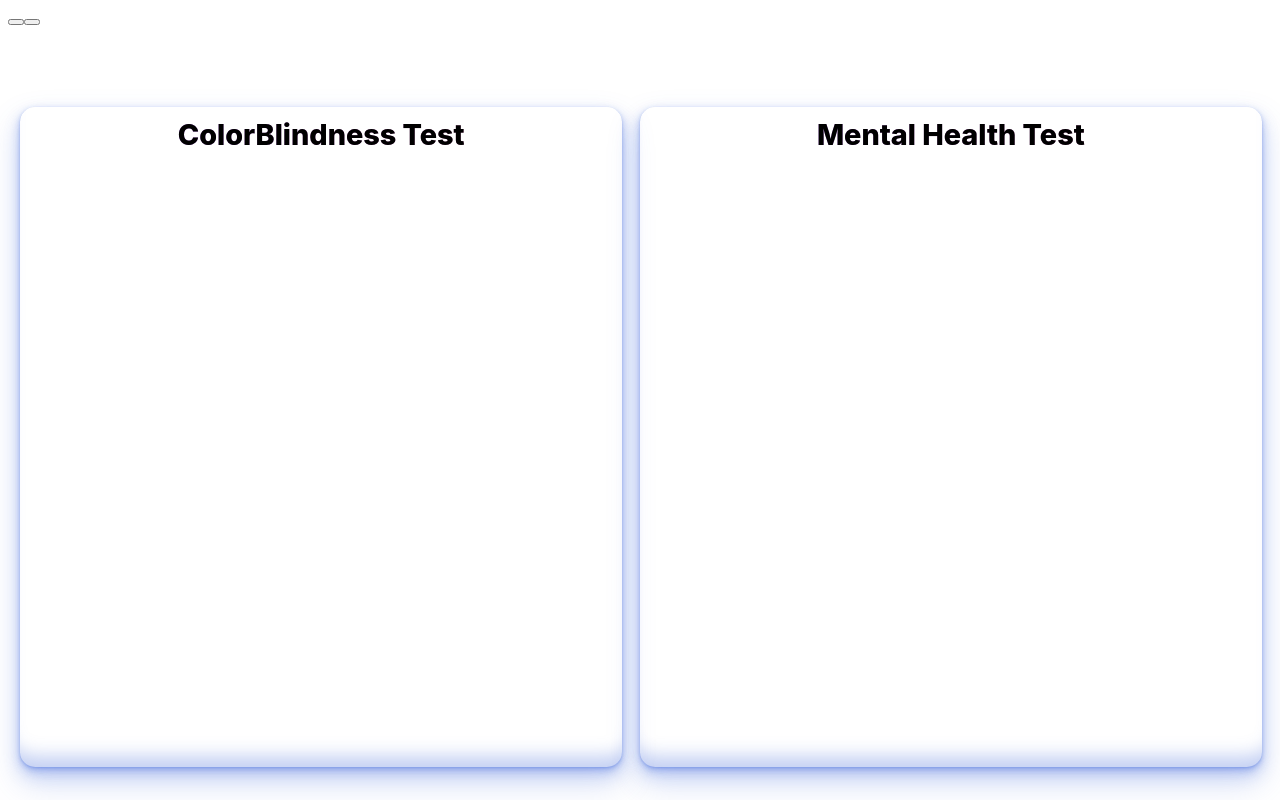
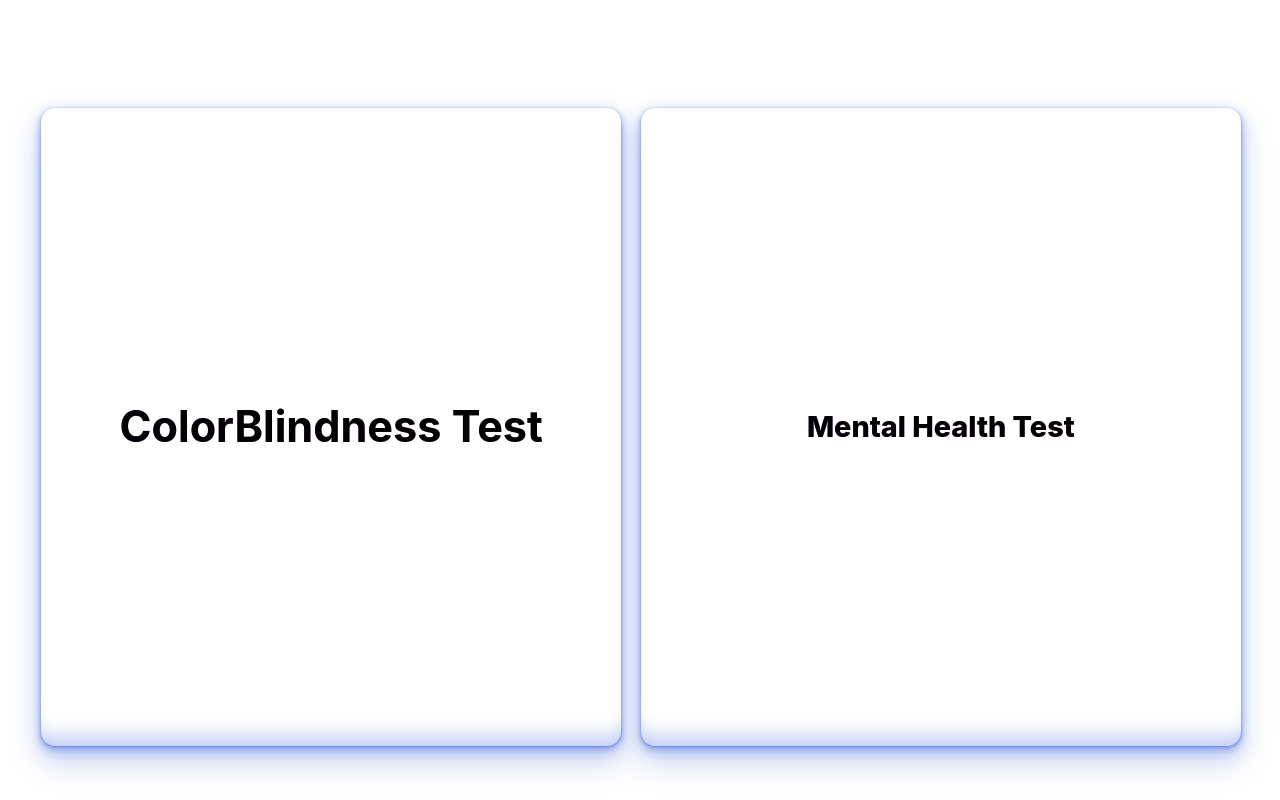
Before and after one commit to harshanand25/cerebral_inspection, a React (Create React App) app: page / in a window 1280 px wide. Built offline with nearby package versions, Linux system fonts and the light colour scheme.

Commit message:
apple pie

```diff
--- /dev/null
+++ b/src/Testselection.css
@@ -0,0 +1,68 @@
+.MHT
+{
+    text-align: center;
+    position: fixed;
+    font-size: 1.8rem;
+    font-weight: 800;
+    line-height: 2.2rem;
+    cursor: pointer;
+    border: none;
+    height: 80%;
+    width: 47% ;
+    top: 107px;
+    left: 50%;
+    right: 20px;
+    bottom: 40x;
+    margin-right: 20px;
+    padding: 10px;
+    border-radius: 15px;
+    background-image: linear-gradient(90.07deg, #A265F2 -16.29%, #985EFF -9.5%, #EA9A91 118.76%, rgba(225, 147, 157, 0.77) 127.64%);
+    background-clip: text;
+    -webkit-background-clip: text;
+    font-family: -apple-system, BlinkMacSystemFont, "Segoe UI", Helvetica, Arial, sans-serif, "Apple Color Emoji", "Segoe UI Emoji", "Segoe UI Symbol";
+    overflow: hidden;
+    word-wrap:break-word; /*TO wrap the text inside the button*/
+    box-shadow: rgba(85, 119, 222, 0.35) 0 -25px 18px -14px inset, rgba(85, 119, 222, .25) 0 1px 2px, rgba(85, 119, 222, .25) 0 2px 4px, rgba(85, 119, 222, .25) 0 4px 8px, rgba(85, 119, 222, .25) 0 8px 16px, rgba(85, 119, 222, .25) 0 16px 32px;
+}
+
+.MHT:hover{
+    transform: translateY(50%);
+    transform: scale(1.01);
+    transition: all 0.5s;
+}
+
+.MHT:hover::after{
+    content: attr(data-hover);
+    font-size: 24px;
+    transform: scale(1.01);
+}
+
+.CBT
+{
+    text-align: center;
+    position: fixed;
+    font-size: 1.8rem;
+    font-weight: 800;
+    line-height: 2.2rem;
+    cursor: pointer;
+    border: none;
+    height: 80%;
+    width: 45.5% ;
+    top: 107px;
+    left: 40px;
+    right: 20px;
+    bottom: 40x;
+    padding: 10px;
+    border-radius: 15px;
+    background-image: linear-gradient(90.07deg, #A265F2 -16.29%, #985EFF -9.5%, #EA9A91 118.76%, rgba(225, 147, 157, 0.77) 127.64%);
+    background-clip: text;
+    -webkit-background-clip: text;
+    font-family: -apple-system, BlinkMacSystemFont, "Segoe UI", Helvetica, Arial, sans-serif, "Apple Color Emoji", "Segoe UI Emoji", "Segoe UI Symbol";
+    box-shadow: rgba(85, 119, 222, 0.35) 0 -25px 18px -14px inset, rgba(85, 119, 222, .25) 0 1px 2px, rgba(85, 119, 222, .25) 0 2px 4px, rgba(85, 119, 222, .25) 0 4px 8px, rgba(85, 119, 222, .25) 0 8px 16px, rgba(85, 119, 222, .25) 0 16px 32px;
+}
+
+.CBT:hover
+{
+    box-shadow: rgba(85, 119, 222, 0.35) 0 -25px 18px -14px inset, rgba(85, 119, 222, .25) 0 1px 2px, rgba(85, 119, 222, .25) 0 2px 4px, rgba(85, 119, 222, .25) 0 4px 8px, rgba(85, 119, 222, .25) 0 8px 16px, rgba(85, 119, 222, .25) 0 16px 32px;
+    transform: scale(1.01);
+}
--- /dev/null
+++ b/src/Testselection.js
@@ -0,0 +1,20 @@
+// import logo from "./logo.png";
+import React, { Component } from "react";
+import "./Testselection.css";
+class Testselection extends Component {
+  componentDidMount() {
+    document.title = "Cerebral Inspection";
+  }
+  render() {
+    return (
+      <form>
+        <button className="MHT" data-hover="YOOOOO WASSSUPdafdafadfadfadfadffffh hhhhh hhhhhhh hhhhhhhhh hhhhhhhhhhr rrrrrrrrrrrrr rrrrrrrrrrr rrrrrrrrrrrrrrrrrr ">Mental Health Test
+        </button>
+        <button className="CBT" type="button">
+          <h2>ColorBlindness Test</h2>
+        </button>
+      </form>
+    );
+  }
+}
+export default Testselection;
--- a/src/Testselector.css
+++ b/src/Testselector.css
@@ -1,56 +1,29 @@
-.MHT::before
+.header-div {
+    width: 100%;
+    height: 87px;
+    background-color: rgb(132, 168, 215);
+    position: absolute;
+    top: 0;
+    left: 0;
+    right: 0;
+    color: black;
+    z-index: 7;
+    box-shadow: 0 3px 8px rgba(0, 0, 0, .25);
+}
+
+.CBT
 {
-    content: "Mental Health Test";
-    text-align: center;
+    display: inline-block;
+    position: relative;
+    content: "ColorBlindness Test";
+    text-align: justify;
     position: fixed;
     font-size: 1.8rem;
     font-weight: 800;
     line-height: 2.2rem;
+    background: #afe3f8;
     cursor: pointer;
-    border: none;
-    height: 80%;
-    width: 47% ;
-    top: 107px;
-    left: 50%;
-    right: 20px;
-    bottom: 40x;
-    margin-right: 20px;
-    padding: 10px;
-    border-radius: 15px;
-    background-image: linear-gradient(90.07deg, #A265F2 -16.29%, #985EFF -9.5%, #EA9A91 118.76%, rgba(225, 147, 157, 0.77) 127.64%);
-    background-clip: text;
-    -webkit-background-clip: text;
-    font-family: -apple-system, BlinkMacSystemFont, "Segoe UI", Helvetica, Arial, sans-serif, "Apple Color Emoji", "Segoe UI Emoji", "Segoe UI Symbol";
-    /* font-family: CerebriSans-Regular, -apple-system, system-ui, Roboto, sans-serif; */
-    /* background-color: rgb(143, 185, 239); */
-    box-shadow: rgba(85, 119, 222, 0.35) 0 -25px 18px -14px inset, rgba(85, 119, 222, .25) 0 1px 2px, rgba(85, 119, 222, .25) 0 2px 4px, rgba(85, 119, 222, .25) 0 4px 8px, rgba(85, 119, 222, .25) 0 8px 16px, rgba(85, 119, 222, .25) 0 16px 32px;
-}
-.MHT.MHT-continue::after
-.MHT.MHT-continue::before
-
-{
-
-}
-.MHT:hover::after {
-    color: red;
-    box-shadow: rgba(85, 119, 222, 0.35) 0 -25px 18px -14px inset, rgba(85, 119, 222, .25) 0 1px 2px, rgba(85, 119, 222, .25) 0 2px 4px, rgba(85, 119, 222, .25) 0 4px 8px, rgba(85, 119, 222, .25) 0 8px 16px, rgba(85, 119, 222, .25) 0 16px 32px;
-    transform: scale(1.01);
-}
-/*
-.MHT:active
-{
-   color: blue;
-} */
-
-.CBT::before
-{
-    content: "ColorBlindness Test";
-    text-align: center;
-    position: fixed;
-    font-size: 1.8rem;
-    font-weight: 800;
-    line-height: 2.2rem;
-    cursor: pointer;
+    text-decoration: none;
     border: none;
     height: 80%;
     width: 45.5% ;
@@ -60,12 +33,8 @@
     bottom: 40x;
     padding: 10px;
     border-radius: 15px;
-    background-image: linear-gradient(90.07deg, #A265F2 -16.29%, #985EFF -9.5%, #EA9A91 118.76%, rgba(225, 147, 157, 0.77) 127.64%);
-    background-clip: text;
-    -webkit-background-clip: text;
+    overflow: hidden;
     font-family: -apple-system, BlinkMacSystemFont, "Segoe UI", Helvetica, Arial, sans-serif, "Apple Color Emoji", "Segoe UI Emoji", "Segoe UI Symbol";
-    /* font-family: CerebriSans-Regular, -apple-system, system-ui, Roboto, sans-serif; */
-    /* background-color: rgb(143, 185, 239); */
     box-shadow: rgba(85, 119, 222, 0.35) 0 -25px 18px -14px inset, rgba(85, 119, 222, .25) 0 1px 2px, rgba(85, 119, 222, .25) 0 2px 4px, rgba(85, 119, 222, .25) 0 4px 8px, rgba(85, 119, 222, .25) 0 8px 16px, rgba(85, 119, 222, .25) 0 16px 32px;
 }
 
@@ -73,63 +42,107 @@
 {
     box-shadow: rgba(85, 119, 222, 0.35) 0 -25px 18px -14px inset, rgba(85, 119, 222, .25) 0 1px 2px, rgba(85, 119, 222, .25) 0 2px 4px, rgba(85, 119, 222, .25) 0 4px 8px, rgba(85, 119, 222, .25) 0 8px 16px, rgba(85, 119, 222, .25) 0 16px 32px;
     transform: scale(1.01);
+    transition: all 400ms;
 }
 
-/* .CBT:active
-{
- background-color: red;
-} */
-
-
-
-
-
-
-
-.buttons-container h2 {
-    font-family: "Roboto", sans-serif;
-    margin-bottom: 0;
-}
-
-.btn {
-    display: inline-block;
-    background: #e63946;
-    text-decoration: none;
-    width: 160px;
-    height: 42px;
-    margin: 24px 0;
-    border-radius: 10px;
-    overflow: hidden;
-
-    box-shadow: inset 0 4px 15px rgba(0, 0, 0, 0.2);
-    position: relative;
-}
-
-.btn.test-completed::after,
-.btn.test-completed::before {
-    content: "Test";
+.CBT.CBT-continue::after,
+.CBT.CBT-continue::before {
+    content: "ColorBlindness Test";
     position: absolute;
     text-align: center;
     width: 100%;
     font-family: "Roboto", sans-serif;
     color: #fff;
     font-weight: bold;
-    text-transform: uppercase;
-    line-height: 2.5;
+    line-height: 20;
 
     transition: all 400ms;
     top: 0;
 }
 
-.btn.btn.test-completed:hover::after {
-    top: -36px;
+.CBT.CBT.CBT-continue:hover::after {
+    top: -400px;
 }
 
-.btn.test-completed::before {
-    content: "Completed";
-    top: 36px;
+.CBT.CBT-continue::before
+ {
+    justify-content: center;
+    content: "Take ColorBlindness Test in Minutes!!!";
+    top: 400px;
 }
 
-.btn.btn.test-completed:hover::before {
+.CBT.CBT.CBT-continue:hover::before {
     top: 0;
 }
+
+.MHT
+{
+    word-wrap: break-word;
+    display: inline-block;
+    position: relative;
+    content: "Mental Health Test";
+    text-align: justify;
+    position: fixed;
+    font-size: 1.8rem;
+    font-weight: 800;
+    line-height: 2.2rem;
+    background: #afe3f8;
+    cursor: pointer;
+    text-decoration: none;
+    margin-right: 20px;
+    border: none;
+    height: 80%;
+    width: 47% ;
+    top: 107px;
+    left: 50%;
+    right: 20px;
+    bottom: 40x;
+    padding: 10px;
+    border-radius: 15px;
+    overflow: hidden;
+    font-family: -apple-system, BlinkMacSystemFont, "Segoe UI", Helvetica, Arial, sans-serif, "Apple Color Emoji", "Segoe UI Emoji", "Segoe UI Symbol";
+    box-shadow: rgba(85, 119, 222, 0.35) 0 -25px 18px -14px inset, rgba(85, 119, 222, .25) 0 1px 2px, rgba(85, 119, 222, .25) 0 2px 4px, rgba(85, 119, 222, .25) 0 4px 8px, rgba(85, 119, 222, .25) 0 8px 16px, rgba(85, 119, 222, .25) 0 16px 32px;
+}
+
+.MHT:hover
+{
+    word-wrap: break-word;
+    right: 55%;
+    box-shadow: rgba(85, 119, 222, 0.35) 0 -25px 18px -14px inset, rgba(85, 119, 222, .25) 0 1px 2px, rgba(85, 119, 222, .25) 0 2px 4px, rgba(85, 119, 222, .25) 0 4px 8px, rgba(85, 119, 222, .25) 0 8px 16px, rgba(85, 119, 222, .25) 0 16px 32px;
+    transform: scale(1.01);
+    transition: 400ms;
+}
+
+.MHT.MHT-continue::after,
+.MHT.MHT-continue::before {
+    word-wrap: break-word;
+    content: "Mental Health Test";
+    position: absolute;
+    text-align: center;
+    width: 100%;
+    font-family: "Roboto", sans-serif;
+    color: #fff;
+    font-weight: bold;
+    line-height: 20;
+    transition: all 400ms;
+    top: 0;
+}
+
+.MHT.MHT.MHT-continue:hover::after {
+    top: -400px;
+}
+
+.MHT.MHT-continue::before
+ {
+    word-wrap: break-word;
+    padding: 20px;
+    text-align: center;
+    justify-content: center;
+    content: "Take Mental Health Test in Minutes!!! hgsdhj sdasbd sahsb jbd sajdsadjasdjasdjas sad as d as d asd ";
+    top: 400px;
+}
+
+.MHT.MHT.MHT-continue:hover::before {
+    word-wrap: break-word;
+    top: 0;
+}
--- a/src/Testselector.js
+++ b/src/Testselector.js
@@ -8,12 +8,14 @@ class Testselector extends Component {
   render() {
     return (
       <form>
-        <button button className="MHT MHT-continue">
-          {/* <h2>Mental Health Test</h2> */}
-        </button>
-        <button className="CBT CBT-continue">
-          {/* <h2>ColorBlindness Test</h2> */}
-        </button>
+        <div className="header-div">
+          <button className="MHT MHT-continue">
+            {/* <h2>Mental Health Test</h2> */}
+          </button>
+          <button className="CBT CBT-continue">
+            {/* <h2>ColorBlindness Test</h2> */}
+          </button>
+        </div>
       </form>
     );
   }
--- a/src/index.js
+++ b/src/index.js
@@ -6,7 +6,8 @@ import ReactDOM from "react-dom/client";
 // import Login from "./Login";
 // import Signup from "./Signup";
 // import Dashboard from "./Dashboard";
-import Testselector from "./Testselector";
+import Testselection from "./Testselection";
+// import Testselector from "./Testselector";
 import reportWebVitals from "./reportWebVitals";
 const root = ReactDOM.createRoot(document.getElementById("root"));
 root.render(
@@ -14,7 +15,8 @@ root.render(
     {/* <Dashboard /> */}
     {/* <Login /> */}
     {/* <Signup /> */}
-    <Testselector />
+    {/* <Testselector /> */}
+    <Testselection />
     {/* <MHTQ /> */}
   </React.StrictMode>
 );
```
